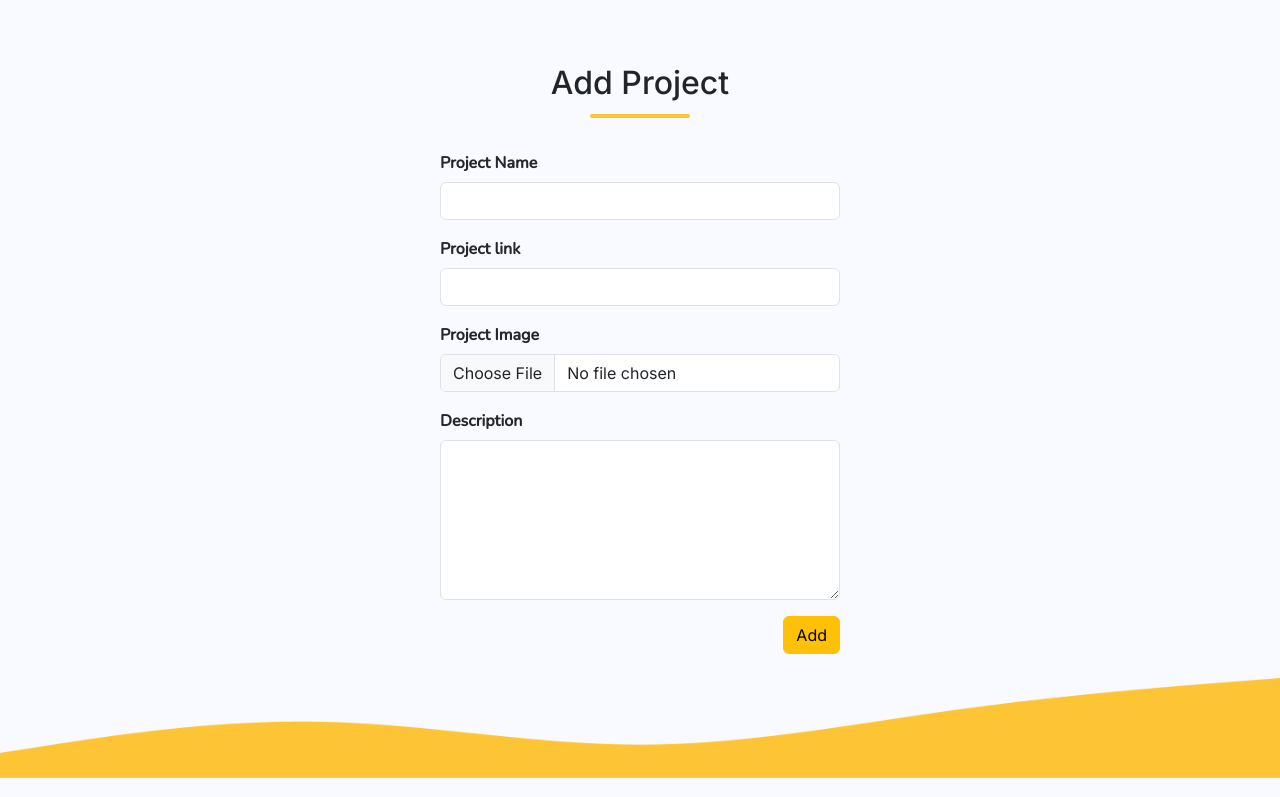
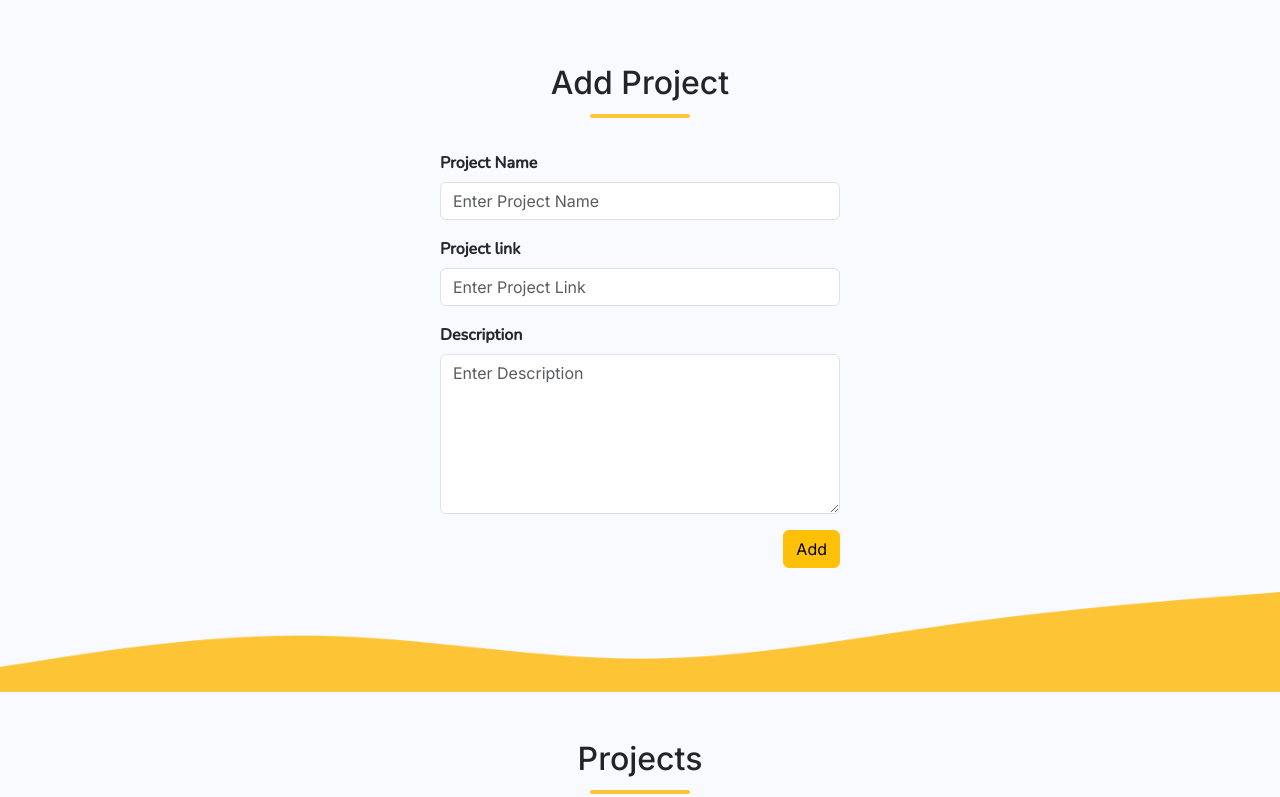
Before and after one commit to ravikiran8844/fincity-assignment, a Next.js app: page / in a window 1280 px wide. Shown: the part 659-1456 px from the top of the page. Built offline with nearby package versions, Linux system fonts and the light colour scheme.

Commit message:
updated code

```diff
--- a/src/app/components/AddProject.js
+++ b/src/app/components/AddProject.js
@@ -2,7 +2,7 @@
 
 import { ProjectsContext } from '@/context/ProjectsContext';
 import Image from 'next/image'
-import React, { useContext } from 'react'
+import React, { useContext,useState } from 'react'
 import { useForm } from "react-hook-form";
 
 
@@ -22,6 +22,7 @@ const AddProject = () => {
       const onSubmit = (data) => {
         addNewProject(data)
         console.log(data);
+
         reset();
       };
 
@@ -41,7 +42,7 @@ const AddProject = () => {
                 <form onSubmit={handleSubmit(onSubmit)}>
                     <div className='mb-3'>
                     <label className='form-label'>Project Name</label>
-                    <input   {...register("name", { required: true })} type='text' className='form-control' />
+                    <input  placeholder='Enter Project Name'  {...register("name", { required: true })} type='text' className='form-control' />
                     {errors.name?.type === "required" && (
                     <div className="text-danger fs-6" role="alert">
                       Project Name is Required
@@ -51,7 +52,7 @@ const AddProject = () => {
 
                     <div  className='mb-3'>
                     <label className='form-label'>Project link</label>
-                    <input  {...register("link", { required: true })} type='text'  className='form-control' />
+                    <input  placeholder='Enter Project Link' {...register("link", { required: true })} type='text'  className='form-control' />
                     {errors.name?.type === "required" && (
                     <div className="text-danger fs-6" role="alert">
                       Project Link is Required
@@ -59,19 +60,19 @@ const AddProject = () => {
                   )}
                     </div>
 
-                    <div  className='mb-3'>
+                    {/* <div  className='mb-3'>
                     <label className='form-label'>Project Image</label>
-                    <input accept="image/png, image/gif, image/jpeg, , image/webp"  {...register("image", { required: true })} type='file'  className='form-control' />
+                    <input  onChange={handleChange} {...register("image", { required: true })} type='file' accept="image/*"  className='form-control' />
                     {errors.name?.type === "required" && (
                     <div className="text-danger fs-6" role="alert">
                       Project Image is Required
                     </div>
                   )}
-                    </div>
+                    </div> */}
 
                     <div  className='mb-3'>
                     <label className='form-label'>Description</label>
-                    <textarea  {...register("description", { required: true })}  className='form-control'></textarea>
+                    <textarea placeholder='Enter Description'  {...register("description", { required: true })}  className='form-control'></textarea>
                     {errors.name?.type === "required" && (
                     <div className="text-danger fs-6" role="alert">
                       Project Description is Required
--- a/src/app/components/Project.js
+++ b/src/app/components/Project.js
@@ -19,7 +19,7 @@ const Project = ({ odd,image,name,description,link }) => {
         </div>
 
         <div className='project-item_grid-item'>
-          <Image alt='project image' height={526} width={496} className='img-fluid w-100 object-fit-cover' src={image} />
+          <Image alt='project image' height={526} width={496} className='img-fluid w-100 object-fit-cover' src={`/${image ? image : 'placeholder.png'}`} />
         </div>
       </div>
     );
--- a/src/context/ProjectsContext.js
+++ b/src/context/ProjectsContext.js
@@ -8,19 +8,19 @@ export function ProjectsProvider({children}) {
   const [myProjects, setMyProjects] = useState([
     {
       name: "Jewelery Store",
-      image: "/project1.png", // Provide a valid image path or URL
+      image: "project1.png", // Provide a valid image path or URL
       description: "Created a simple landing Page for Jewelry Store using React Next Js Framework as per figma design",
       link: "https://jewelone-nextjs.vercel.app/"
     },
     {
       name: "Ecommerce Store",
-      image: "/project2.png", // Provide a valid image path or URL
+      image: "project2.png", // Provide a valid image path or URL
       description: "Created Frontend Design for a simple ecommerce store as per figma design using HTML, CSS, Bootstrap & JavaScript.",
       link: "https://ecommerce-store-url.com/" // Replace with your actual link
     },
     {
       name: "Shopify Store",
-      image: "/project3.png", // Provide a valid image path or URL
+      image: "project3.png", // Provide a valid image path or URL
       description: "Created Custom Theme for a Shopify store as per figma design. Created Custom Product Pages and Landing Page for the Store as per design.",
       link: "https://bibo.health/"
     }
@@ -28,9 +28,9 @@ export function ProjectsProvider({children}) {
 
 
 
-  const addNewProject=(project)=>{
-    console.log(project)
-    setMyProjects([project,...myProjects])
+  const addNewProject= (project)=>{
+
+      setMyProjects([project,...myProjects])
   }
 
   return (
```
Also changed, not shown: public/placeholder.png (added).
